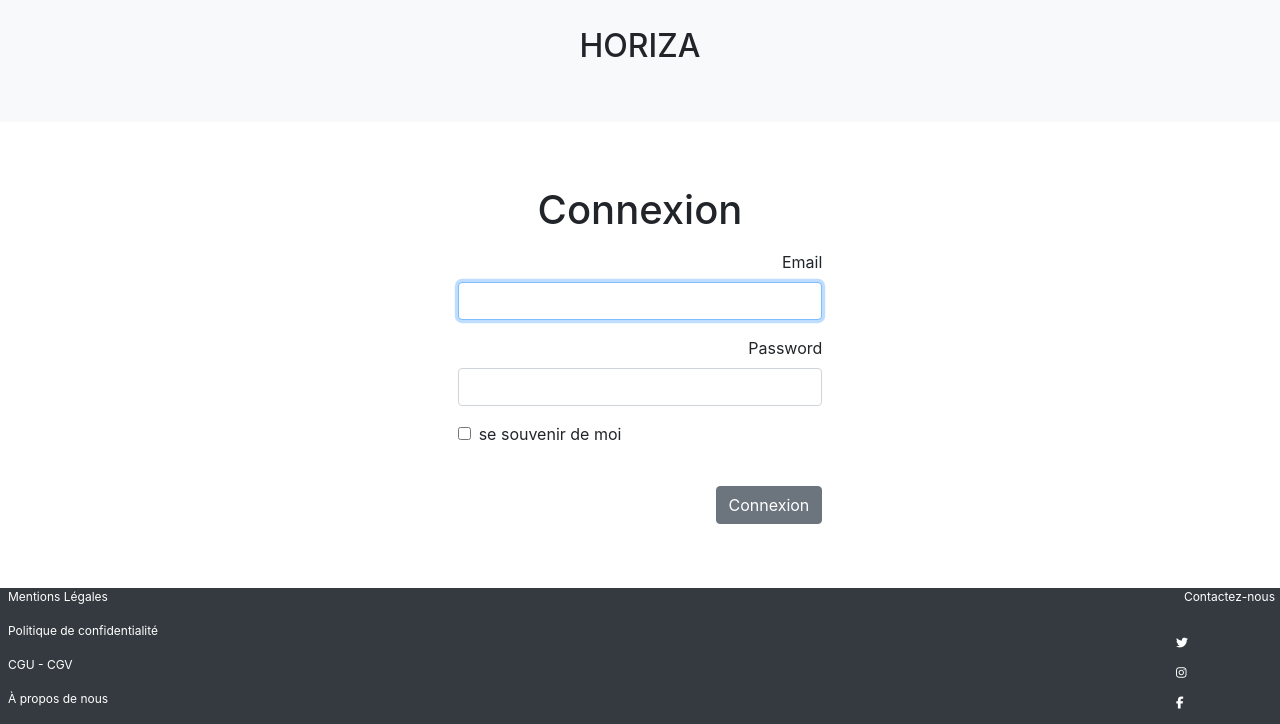
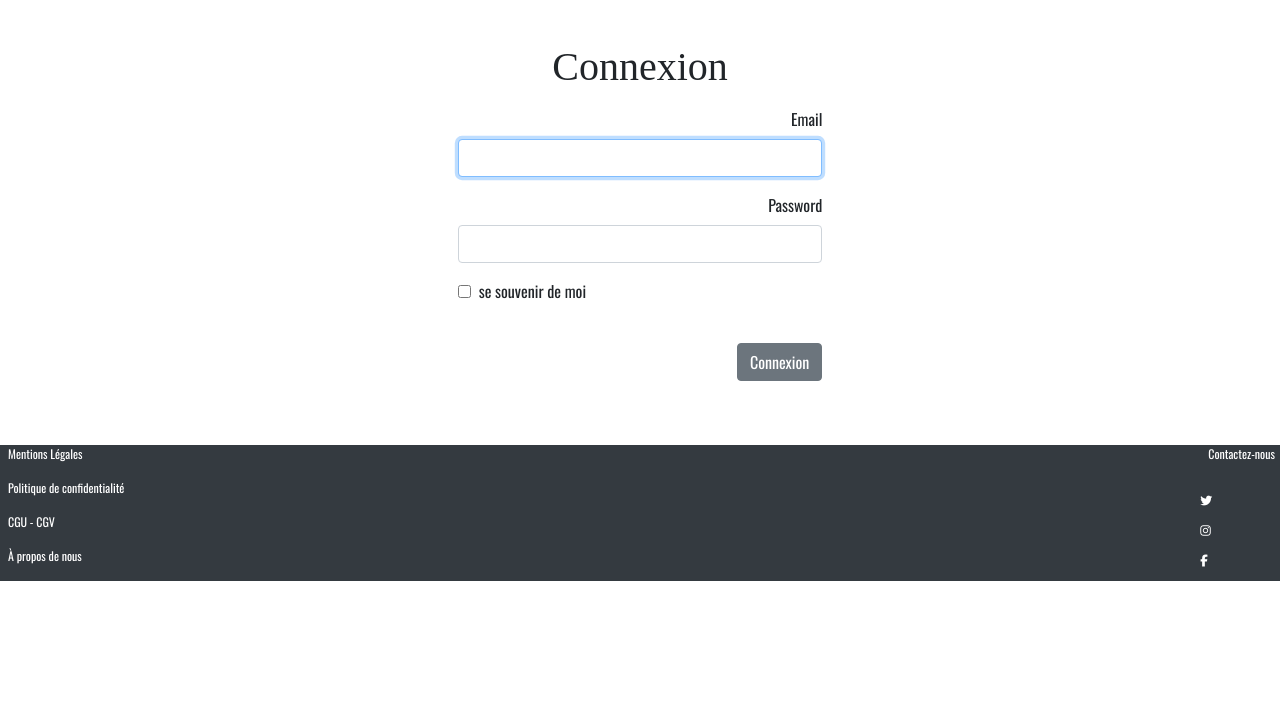
Before and after one commit to colinos10/horiza, a Symfony app: template templates/security/login.html.twig in a window 1280 px wide. Shown: the part 265-989 px from the top of the page. After the commit the page ends 846 px from the top, so only its background shows below. Run offline with Twig, Linux system fonts and the light colour scheme; the template is opened without the code that fills it, so the values that code supplies are empty; some libraries are stand-ins or nearby versions; some web fonts are replaced.

Commit message:
police d'écriture

```diff
--- a/public/css/style.css
+++ b/public/css/style.css
@@ -1,9 +1,29 @@
+@font-face {
+  font-family: CaviarDreams;
+  src: url(CaviarDreams.ttf),
+       url(CaviarDreams_Bold.ttf);
+}
+
+@import url('https://fonts.googleapis.com/css2?family=Oswald&display=swap');
+
 /* ******************** RESET ******************** */
 
 * {
   margin: 0;
   padding: 0;
   list-style-type: none;
+}
+
+/* ******************* Police Ecriture ************************ */
+
+h1 {
+  font-family: CaviarDreams;
+}
+
+p,
+a,
+main {
+  font-family:'Oswald', sans-serif;
 }
 
 /* ******************* HEADER ************************ */
--- a/templates/base.html.twig
+++ b/templates/base.html.twig
@@ -15,6 +15,8 @@
         <link rel="stylesheet" href="css/style.css">
         <link rel="stylesheet" href="css/styleRegister.css">
         <link rel="icon" type="img/png" href="img/logo.png" />
+        <link rel="preconnect" href="https://fonts.gstatic.com">
+        <link href="https://fonts.googleapis.com/css2?family=Oswald&display=swap" rel="stylesheet">
 
         {% block stylesheets %}{% endblock %}
 
@@ -22,18 +24,20 @@
 
     <header>
 
-        {% if app.user %}
-                <div class="mb-3">
-                    Vous êtes connecté en tant que {{ app.user.username }}!
-                </div>
-        {% endif %}
-
+        {# {% if app.user %}
+            <div class="mb-3">
+                Vous êtes connecté en tant que {{ app.user.username }}!
+            </div>
+        {% endif %} #}
+        <div class="title">
+            <p class="title1">Horiza</p>
+        </div>
         <div class="pos-f-t">
 
             <nav class="navbar navbar-dark bg-white">
                 <a href="http://localhost/horiza/public/" class="liens-a"><img src="https://cdn.discordapp.com/attachments/811996014566572055/827465660284010516/horiza-logo-2.png" alt="Logo" class="logo"/></a>
 
-                <button class="navbar-toggler" type="button" data-toggle="collapse" data-target="#navbarToggleExternalContent" aria-controls="navbarToggleExternalContent" aria-expanded="false" aria-label="Toggle navigation">
+                <button class="navbar-toggler" type="button" data-toggle="collapse" data-target="#navbarToggleExternalContent" aria-controls="navbarToggleExternalContent" aria-expanded="true" aria-label="Toggle navigation">
                 <span class="navbar-toggler-icon"></span>
               </button>
             </nav>
@@ -59,9 +63,7 @@
                 </div>
 
             </div>
-                <div class="title">
-                    <p class="title1">Horiza</p>
-                </div>
+
 
           </div>
     </header>
@@ -94,5 +96,4 @@
             <a href="https://facebook.com/"><i class="fab fa-facebook-f text-white"></i></a>
         </div>
     </footer>
-
 </html>
--- a/templates/home/profil.html.twig
+++ b/templates/home/profil.html.twig
@@ -50,6 +50,5 @@
                 </tr>
             </tbody>
         </table>
-
     </main>
 {% endblock %}
--- a/templates/security/login.html.twig
+++ b/templates/security/login.html.twig
@@ -3,10 +3,6 @@
 {% block title %}connexion{% endblock %}
 
 {% block body %}
-
-    <header class="container-fluid p-5 text-center bg-light">
-        <h2>HORIZA</h2>
-    </header>
 
     <main class="container-fluid p-5">
 
```
Also changed, not shown: public/polices/CaviarDreams.ttf (added), public/polices/CaviarDreams_Bold.ttf (added).
